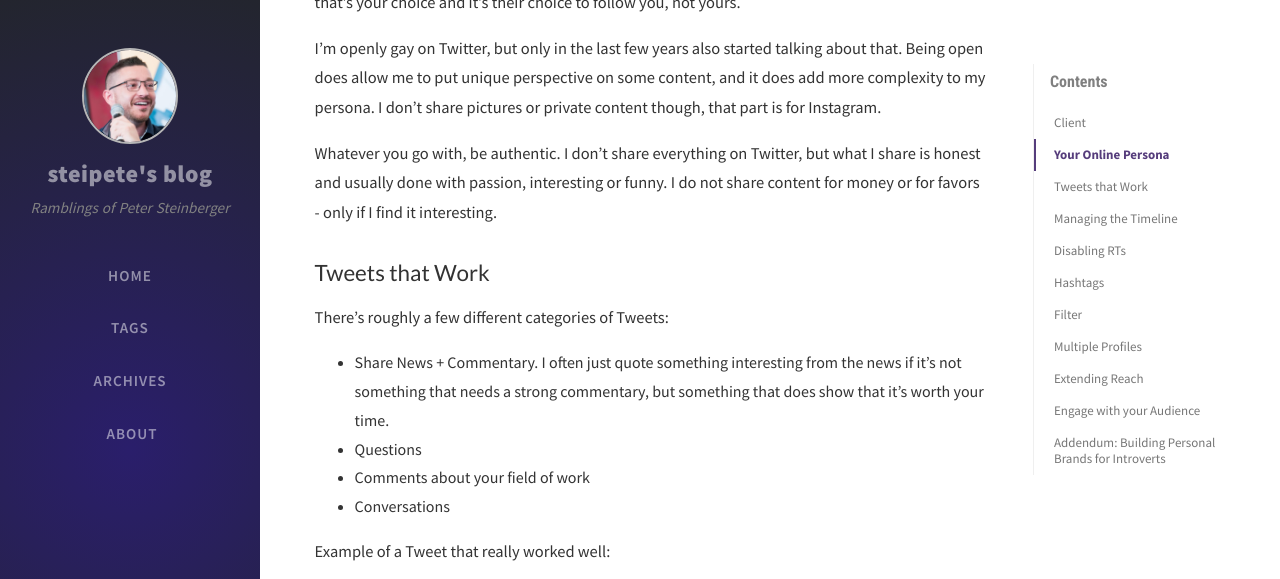
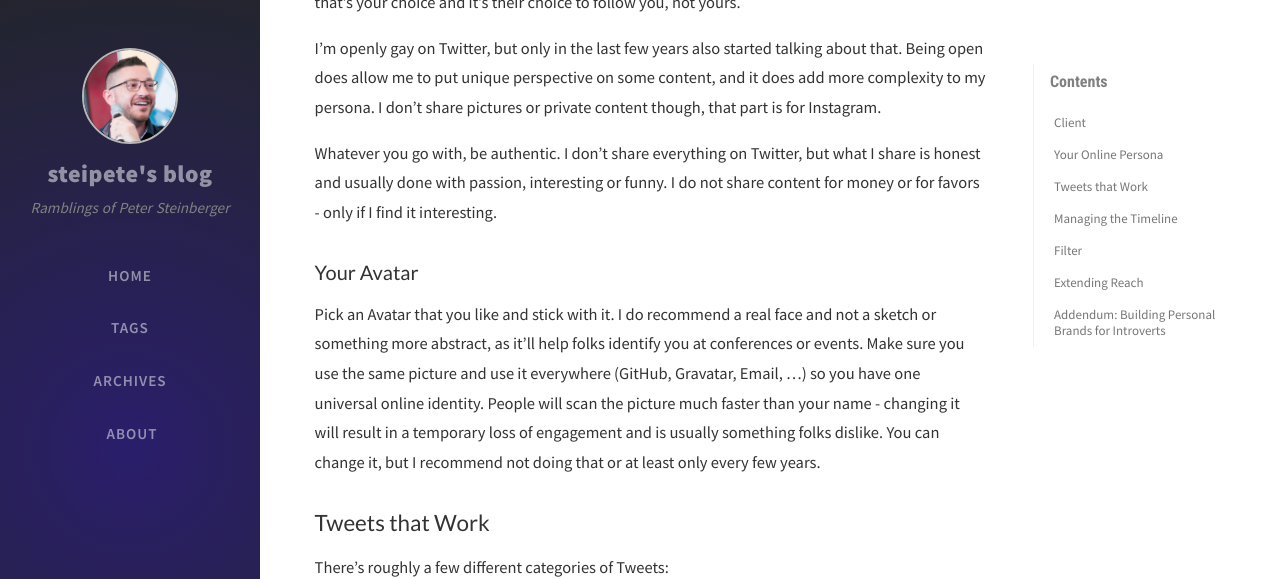
Before and after one commit to steipete/steipete.com, a Jekyll site: the page built from _posts/2020-10-7-getting-the-most-out-of-twitter.md, in a window 1280 px wide and 900 px high, scrolled down 1203 px, cut to the strip 0-579 px from the top of the window. Built offline with Jekyll 4.4.1, drawn with Linux system fonts in a browser that asks for light colours; nearby versions of some CDN libraries; comment, search, counter and statistics services are not loaded; some of the changed text lies outside the part shown.

Commit message:
add stats and avatar

```diff
--- a/_posts/2020-10-7-getting-the-most-out-of-twitter.md
+++ b/_posts/2020-10-7-getting-the-most-out-of-twitter.md
@@ -39,6 +39,10 @@
 
 Whatever you go with, be authentic. I don't share everything on Twitter, but what I share is honest and usually done with passion, interesting or funny. I do not share content for money or for favors - only if I find it interesting.
 
+### Your Avatar
+
+Pick an Avatar that you like and stick with it. I do recommend a real face and not a sketch or something more abstract, as it'll help folks identify you at conferences or events. Make sure you use the same picture and use it everywhere (GitHub, Gravatar, Email, ...) so you have one universal online identity. People will scan the picture much faster than your name - changing it will result in a temporary loss of engagement and is usually something folks dislike. You can change it, but I recommend not doing that or at least only every few years.
+
 ## Tweets that Work
 
 There's roughly a few different categories of Tweets:
@@ -68,13 +72,13 @@
 
 I very very rarely block. There's been a case where someone replies to a RT of mine with mean comments, and since that does show me as connection to hateful or insulting comments, I quickly blocked that person. If it's just a challenging reply, I  usually don't block - it's fun to be challenged! (And there's always mute)
 
-## Disabling RTs
+### Disabling RTs
 
 Some people retweet a lot of content that I don't find particularly interesting, so I disable retweets on their account. I do this probably for 5-10% of the accounts I follow and I know some people who have that on for 100%.
 
 This also implies changes in Twitter behavior: If you want to be sure someone sees content, use a quote tweet. But don't use that too often, as [it can be annoying it itself](https://twitter.com/NeoNacho/status/1313595333159469056).
 
-## Hashtags
+### Hashtags
 
 Please don't use hashtags. If I could write a filter that automatically blocks all tweets with more than one hashtag, I would use it. It's usually people that don't know how Twitter work or ads that #use a #hashtag for #almost #every #word, and it's really unnecessary and annoying to read. Don't be a noob, don't use hashtags. Exception are for fun hashtags or conferences. #butwhatdoiknow
 
@@ -104,7 +108,7 @@
 
 Unlike keywords, there's no limit in muting accounts. I pretty much mute all brands, accounts that serve ads and accounts that talk about topics I'm not interested in. Remember, you are in control of what you consume, so be selective and remove the noise.
 
-## Multiple Profiles
+### Multiple Profiles
 
 Quite a few of my friends have "alt" accounts for the hot takes or for talking with friends. If you work at a Big Corp, you might are required to filter what you say and having an alt can be a solution. In general I don't recommend making an alt-account, as it's simply too much work to maintain multiple accounts. Just tweet out your hot takes and attract the right followers on your main.
 
@@ -122,9 +126,17 @@
 
 If you plan on starting to speak, create a website where you talk about what topics you can talk about and your bio. I'm using [a simple GitHub repo](https://github.com/steipete/speaking) that has been proven extremely useful, both for me to track past events, to attract new speaking gigs and to help conference organizers with getting the information they need to announce me.
 
-## Engage with your Audience
+### Engage with your Audience
 
 I try to reply to almost all folks that interact with me on Twitter. This doesn't take much time, and sometimes I just reply with an emoji, but it does show your audience that you care, and they're much more likely to interact with your content again, if they know that it's not a one-way street. Same goes to your feed - don't just read, reply. This can range from helping others with questions/problems, or just a "me too", a retweet - you name it. Sometimes I get content in my feed via a retweet and through me interacting I get a new follower.
+
+### Consistency
+
+Be consistent. You won't grow an audience over night. Make Twitter a daily thing. Share content. Be present - and you'll grow your audience every day.
+
+I'm using [Birdbrain](http://birdbrainapp.com/) to track my Twitter numbers from time to time. It's been one of the oldest apps on my phone, so I have data since 2014. Interestingly my follower count has been growing pretty much linear:
+
+![Birdbrain Follower Count of @steipete](/assets/img/2020/make-twitter-work/follower.png)
 
 ## Addendum: Building Personal Brands for Introverts
 
```
Also changed, not shown: assets/img/2020/make-twitter-work/follower.png (added).
